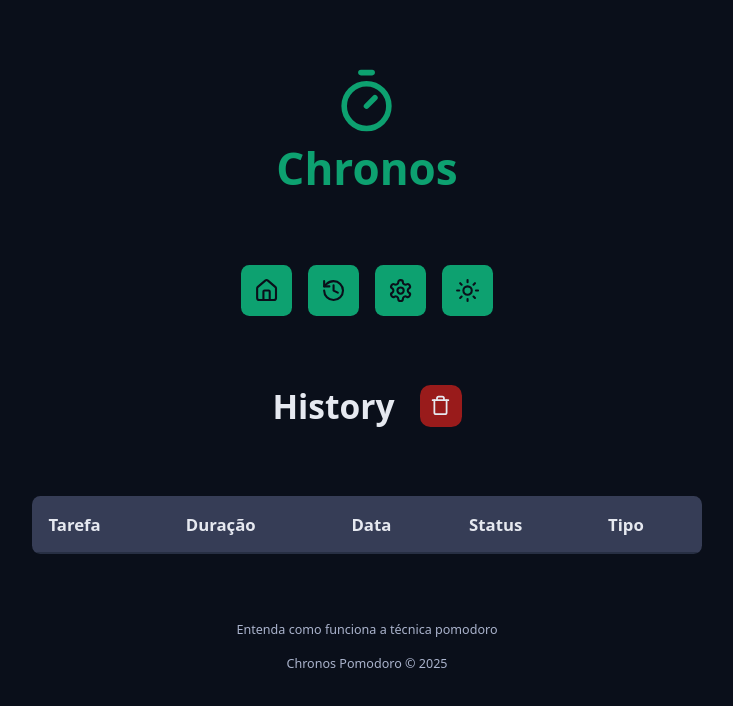
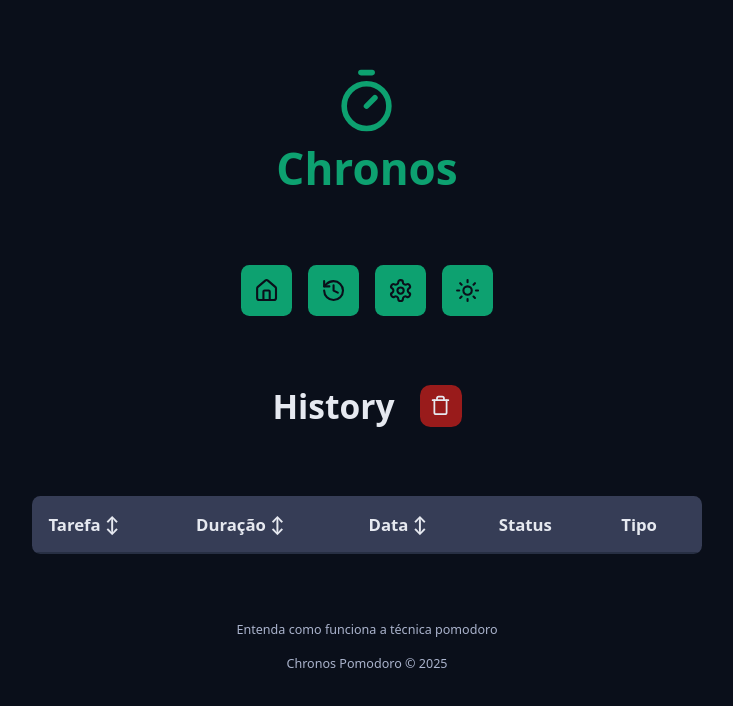
Before and after one commit to Tyago404/chronos-pomodoro, a React (Vite) app: page /history in a window 1280 px wide. Shown: the top 706 px of the page, without its empty margins (273-1006 px from the left). Built offline with nearby package versions, Linux system fonts and the light colour scheme.

Commit message:
Reordenando a tabela do histórico pelo titulo

```diff
--- a/src/pages/History/index.tsx
+++ b/src/pages/History/index.tsx
@@ -9,14 +9,35 @@ import styles from './styles.module.css'
 import { useTaskContext } from '../../contexts/TaskContext/useTaskContext';
 import { formatDate } from '../../utils/formatDate';
 import { getTaskStatus } from '../../utils/getTaskStatus';
-import { sortTasks } from '../../utils/sortTasks';
+import { sortTasks, SortTasksOptions } from '../../utils/sortTasks';
+import { useState } from 'react';
 
 export const History = () => {
 
-    const {state} = useTaskContext()
+  const { state } = useTaskContext()
 
-    //para inverter a ordem do array e exibir a mais recente no topo
-    const sortedTasks = sortTasks({tasks: state.tasks});
+  const [sortTasksOptions, setSortTasksOptions] = useState<SortTasksOptions>(() => {
+    return {
+      tasks: sortTasks({ tasks: state.tasks }),
+      field: 'startDate',
+      direction: 'desc',
+    }
+  });
+
+  //Podemos utilizar 'PICK' para pegar somente a chave field 'Pick<SortTasksOptions>'
+  //Podemos utilizar 'OMIT' que faz ao contrário
+function handleSortTasks({field}: Pick<SortTasksOptions,'field'>){
+  const newDirection = sortTasksOptions.direction === 'desc' ? 'asc' : 'desc'
+
+  setSortTasksOptions({
+    tasks: sortTasks({
+      direction: newDirection,
+      tasks: sortTasksOptions.tasks,
+      field,
+    }),
+    field,
+  })
+}
 
   return (
     <MainTemplate>
@@ -39,16 +60,16 @@ export const History = () => {
           <table>
             <thead>
               <tr>
-                <th>Tarefa</th>
-                <th>Duração</th>
-                <th>Data</th>
+                <th onClick={()=>handleSortTasks({field:'name'})} className={styles.thSort}>Tarefa ↕</th>
+                <th onClick={()=>handleSortTasks({field:'duration'})} className={styles.thSort}>Duração ↕</th>
+                <th onClick={()=>handleSortTasks({field:'startDate'})} className={styles.thSort}>Data ↕</th>
                 <th>Status</th>
                 <th>Tipo</th>
               </tr>
             </thead>
 
             <tbody>
-              {sortedTasks.map((task) => {
+              {sortTasksOptions.tasks.map((task) => {
                 const taskTypeDictionary = {
                   workTime: 'Foco',
                   shortBreakTime: 'Descanso curto',
--- a/src/pages/History/styles.module.css
+++ b/src/pages/History/styles.module.css
@@ -34,3 +34,11 @@
   text-align: left;
   padding: 1.6rem;
 }
+.thSort {
+  cursor: pointer;
+  transition: all 0.1s ease-in-out;
+}
+
+.thSort:hover {
+  filter: brightness(80%);
+}
```
